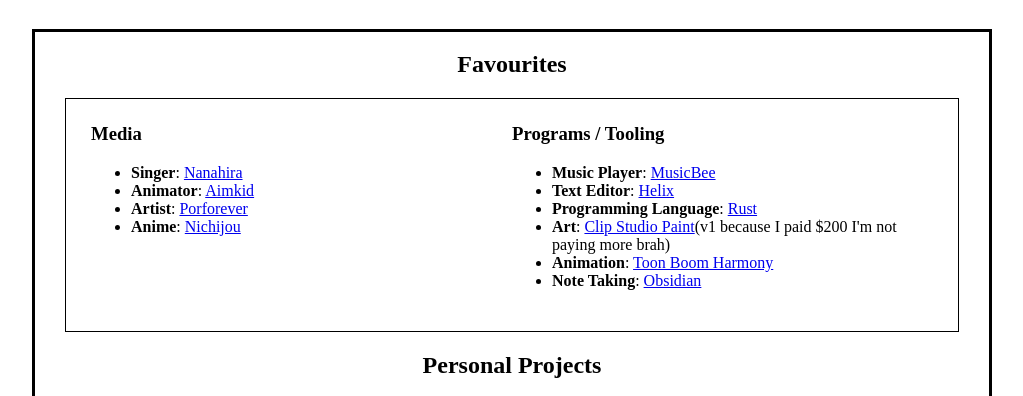
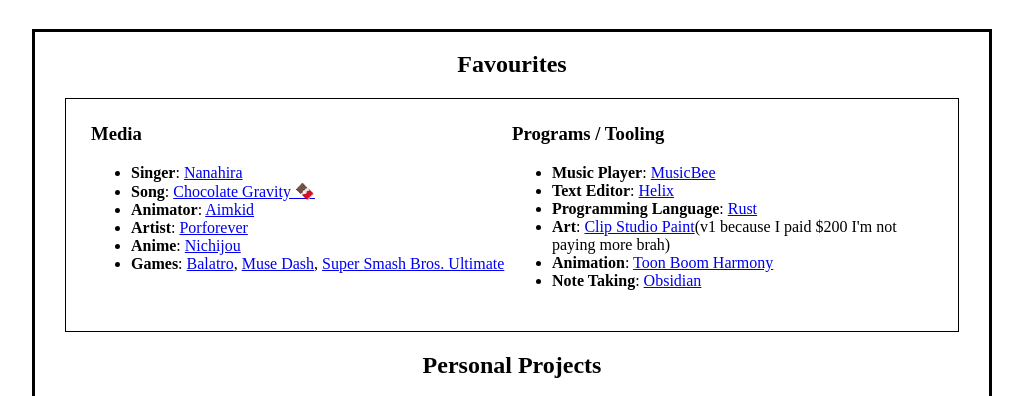
Before and after one commit to MrDulfin/mrdulfin.moe, a plain HTML site: page index.html in a window 1280 px wide. Shown: the part 330-726 px from the top of the page, without its empty margins (136-1159 px from the left). Drawn offline with Linux system fonts and the light colour scheme.

Commit message:
Added favourite song and games to media section

```diff
--- a/index.html
+++ b/index.html
@@ -47,12 +47,20 @@
           <ul>
             <li><strong>Singer</strong>: <a target="_blank" rel="noopener noreferrer"
                 href="https://confetto.chu.jp">Nanahira</a></li>
+            <li><strong>Song</strong>: <a target="_blank" rel="noopener noreferrer"
+                href="https://www.youtube.com/watch?v=6Pd_s_rsweQ&pp=ygUaY2hvY29sYXRlIEdyYXZpdHkgTmFuYWhpcmE%3D">Chocolate
+                Gravity 🍫</a>
+            </li>
             <li><strong>Animator</strong>: <a target="_blank" rel="noopener noreferrer"
                 href="https://www.youtube.com/@aimkid">Aimkid</a></li>
             <li><strong>Artist</strong>: <a target="_blank" rel="noopener noreferrer"
                 href="https://porforever.artstation.com/">Porforever</a></li>
             <li><strong>Anime</strong>: <a target="_blank" rel="noopener noreferrer"
                 href="https://shinonome-lab.com">Nichijou</a></li>
+            <li><strong>Games</strong>: <a target="_blank" rel="noopener noreferrer"
+                href="https://www.playbalatro.com/">Balatro</a>, <a target="_blank" rel="noopener noreferrer"
+                href="https://musedash.peropero.net">Muse Dash</a>, <a target="_blank" rel="noopener noreferrer"
+                href="https://www.smashbros.com/">Super Smash Bros. Ultimate</a></li>
           </ul>
         </div>
         <div class="favSection favRight">
```
